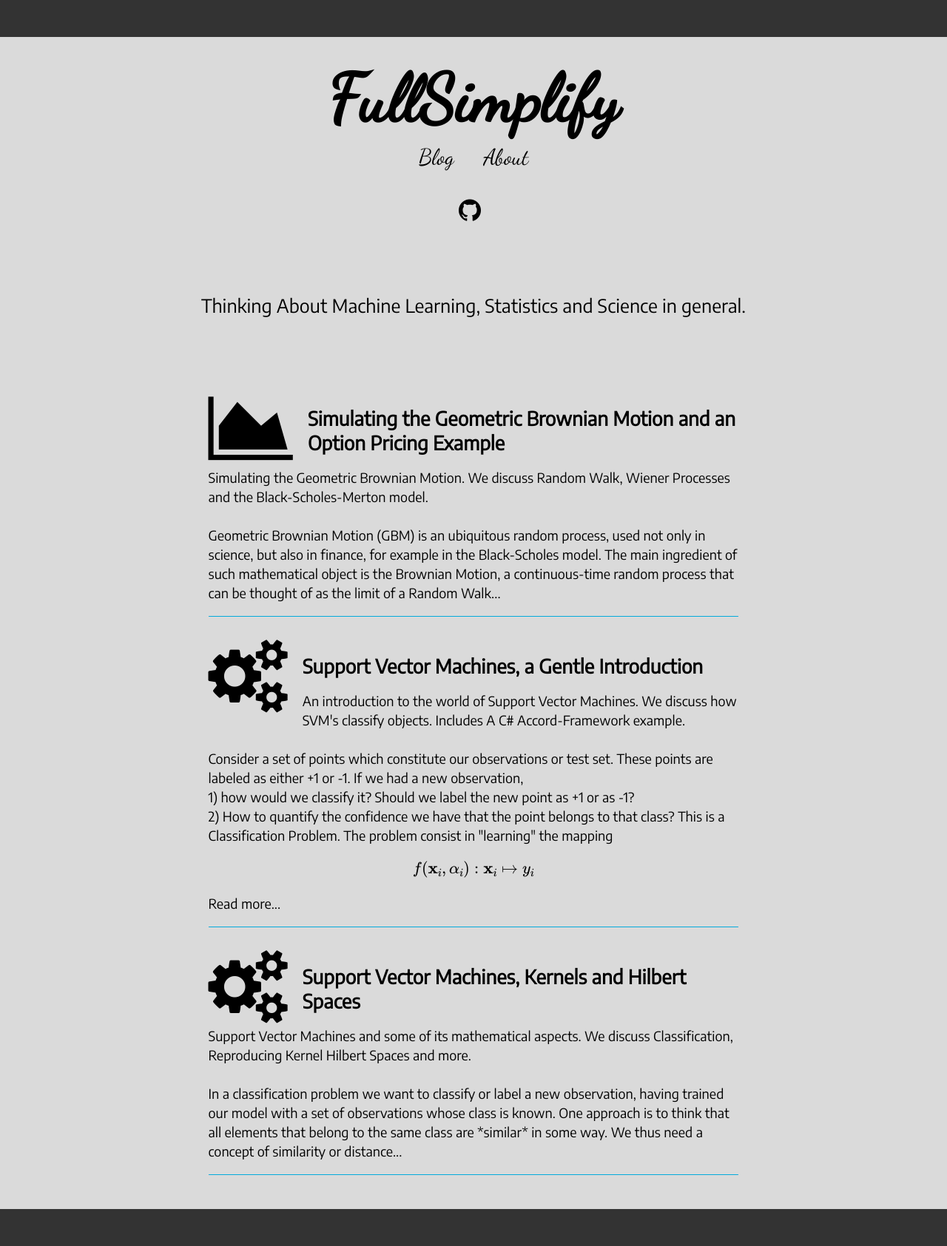
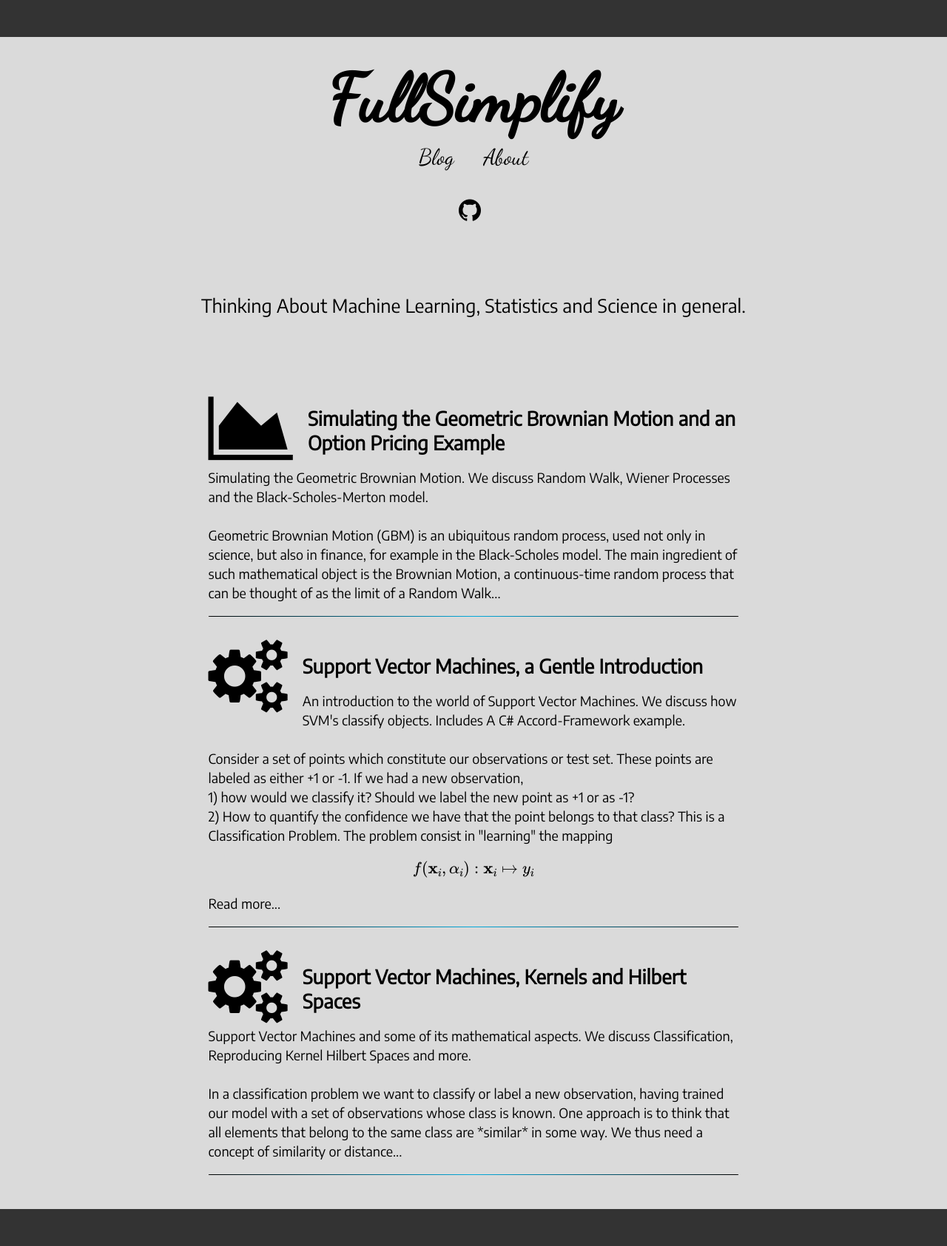
Before and after one commit to FullSimplify/FullSimplify.github.io, a Jekyll site: the page built from index.html, in a window 1280 px wide. Shown: the whole page at 74% size. Built offline with Jekyll 4.4.1, drawn with Linux system fonts in a browser that asks for light colours; some web fonts are replaced; formulas are drawn with MathJax 3.

Commit message:
Update _default.scss

```diff
--- a/_sass/_default.scss
+++ b/_sass/_default.scss
@@ -145,7 +145,7 @@
 .one:after {
     content: "";
     height: 1px;
-background: linear-gradient(to right,  rgba(3,170,220,1) 0%,rgba(3,170,220,1) 50%,rgba(3,170,220,1) 100%);
+background: linear-gradient(to right,  rgba(0,0,0,1) 0%,rgba(3,170,220,1) 50%,rgba(0,0,0,1) 100%);
 
 display: block;
 margin-bottom: 10px;
```
